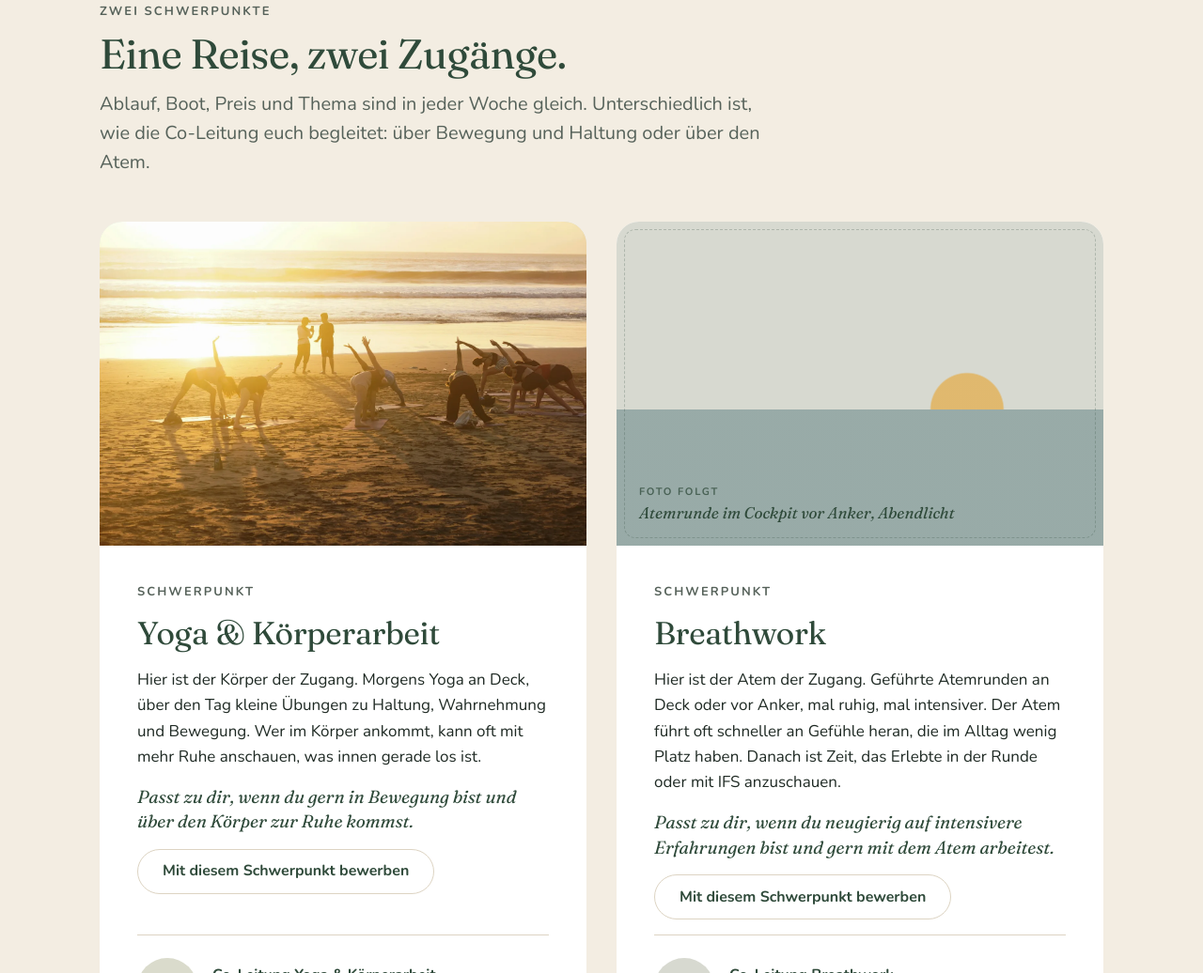
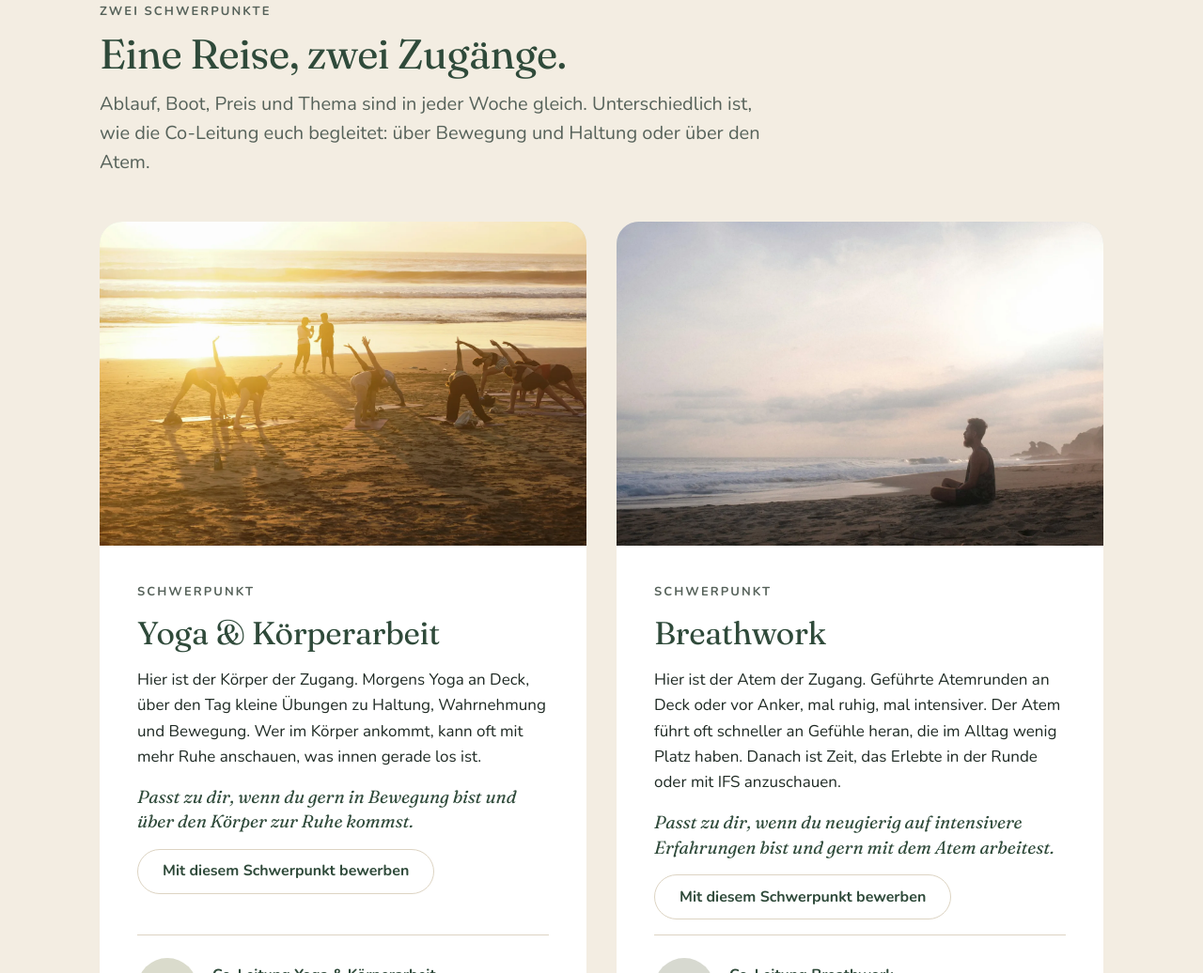
Before and after one commit to asaloa/asaloa-website, a plain HTML site: page ablegen.html in a window 1280 px wide. Shown: the part 3060-4096 px from the top of the page at 94% size. Drawn offline with Linux system fonts and the light colour scheme.

Commit message:
Foto für die Karte Breathwork (ablegen-variante-breathwork)
Meditation am Strand von Benjamin Wedemeyer, Unsplash-Lizenz
https://unsplash.com/photos/V0Bp5EDKHbc

Co-Authored-By: Claude Opus 5.5 <noreply@anthropic.com>
Claude-Session: https://claude.ai/code/session_01S7jktvVxKvDmHaxzH7P6eu

```diff
--- a/ablegen.html
+++ b/ablegen.html
@@ -134,7 +134,7 @@
           </div>
         </article>
         <article class="variant" id="breathwork">
-          <figure class="bild r-3x2 t-meer" data-bild="ablegen-variante-breathwork"><div class="bild-platz" role="img" aria-label="Platzhalter für ein Foto: Atemrunde im Cockpit vor Anker, Abendlicht"><span class="bild-tag">Foto folgt</span><span class="bild-motiv">Atemrunde im Cockpit vor Anker, Abendlicht</span></div></figure>
+          <figure class="bild r-3x2 t-meer" data-bild="ablegen-variante-breathwork"><img src="img/ablegen-variante-breathwork.webp" alt="Ein Mensch sitzt still am Strand im Dunst, vor ihm das Meer" width="1500" height="1000" loading="lazy"></figure>
           <div class="variant-body">
             <span class="label">Schwerpunkt</span>
             <h3>Breathwork</h3>
```
Also changed, not shown: img/ablegen-variante-breathwork.webp (added).
